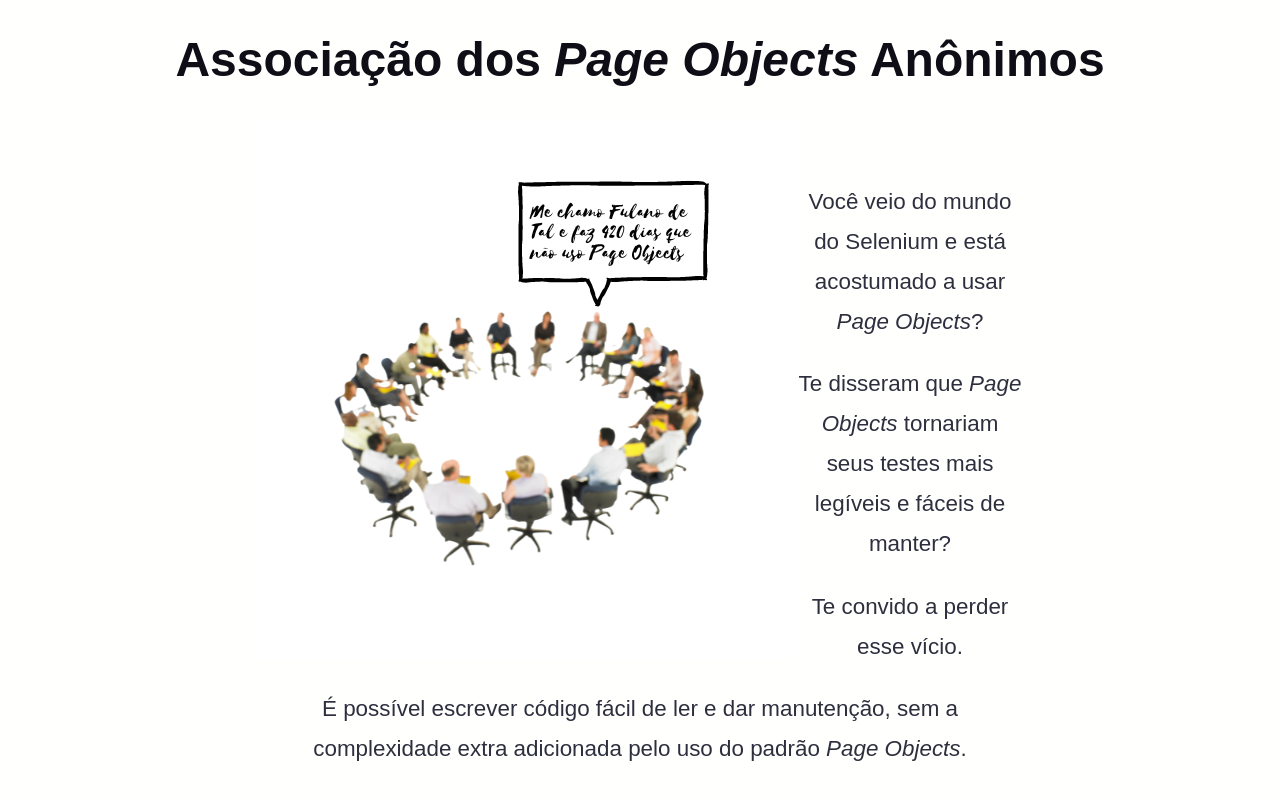
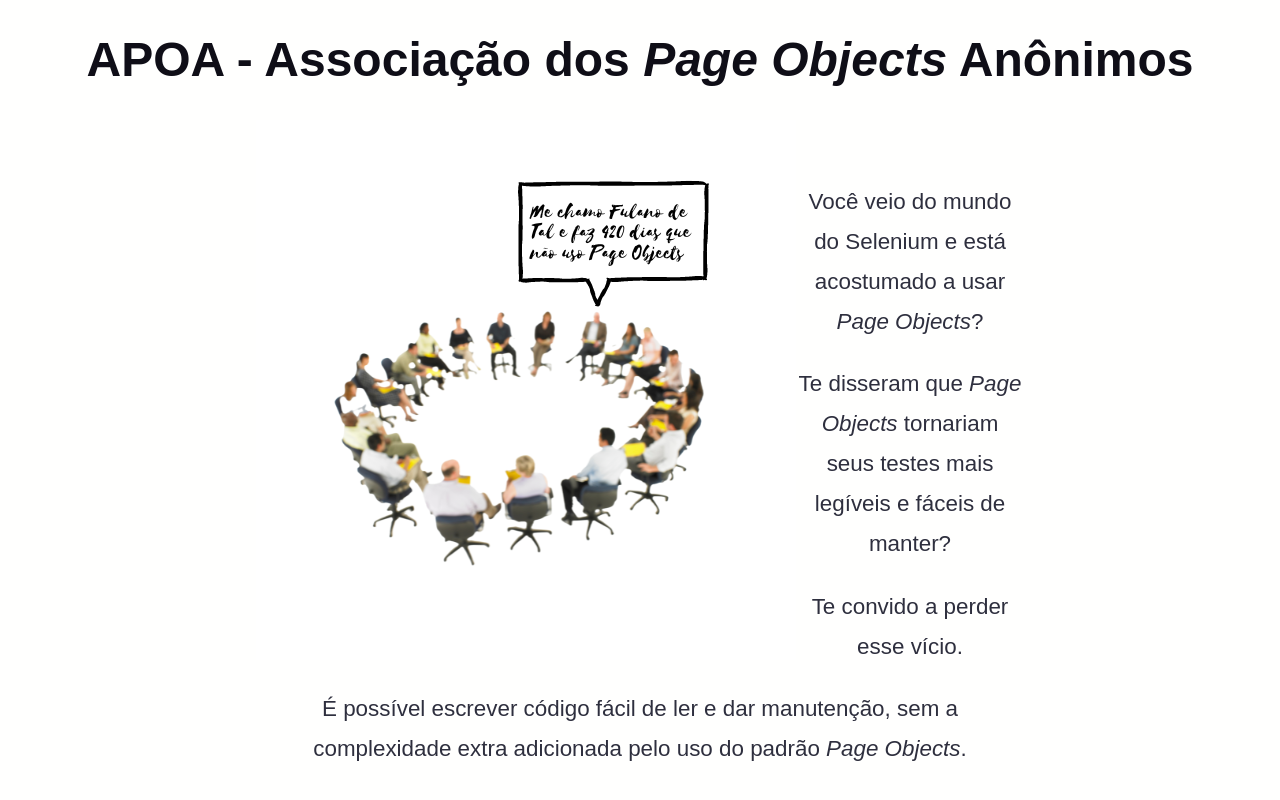
Before and after one commit to wlsf82/page-objects-anonimos, a React (Create React App) app: page / in a window 1280 px wide. Shown: the top 800 px of the page. Built offline with nearby package versions, Linux system fonts and the light colour scheme.

Commit message:
Update heading again

```diff
--- a/src/App.js
+++ b/src/App.js
@@ -5,7 +5,7 @@
   return (
     <>
       <header>
-        <h1>Associação dos <em>Page Objects</em> Anônimos</h1>
+        <h1>APOA - Associação dos <em>Page Objects</em> Anônimos</h1>
       </header>
       <main>
         <img src={nDays} alt="imagem de um circulo de pessoas sentadas em cadeiras, onde uma delas tem um balão como se estivesse dizendo: 'Fazem 30 dias que não uso Page Objects'"></img>
```
